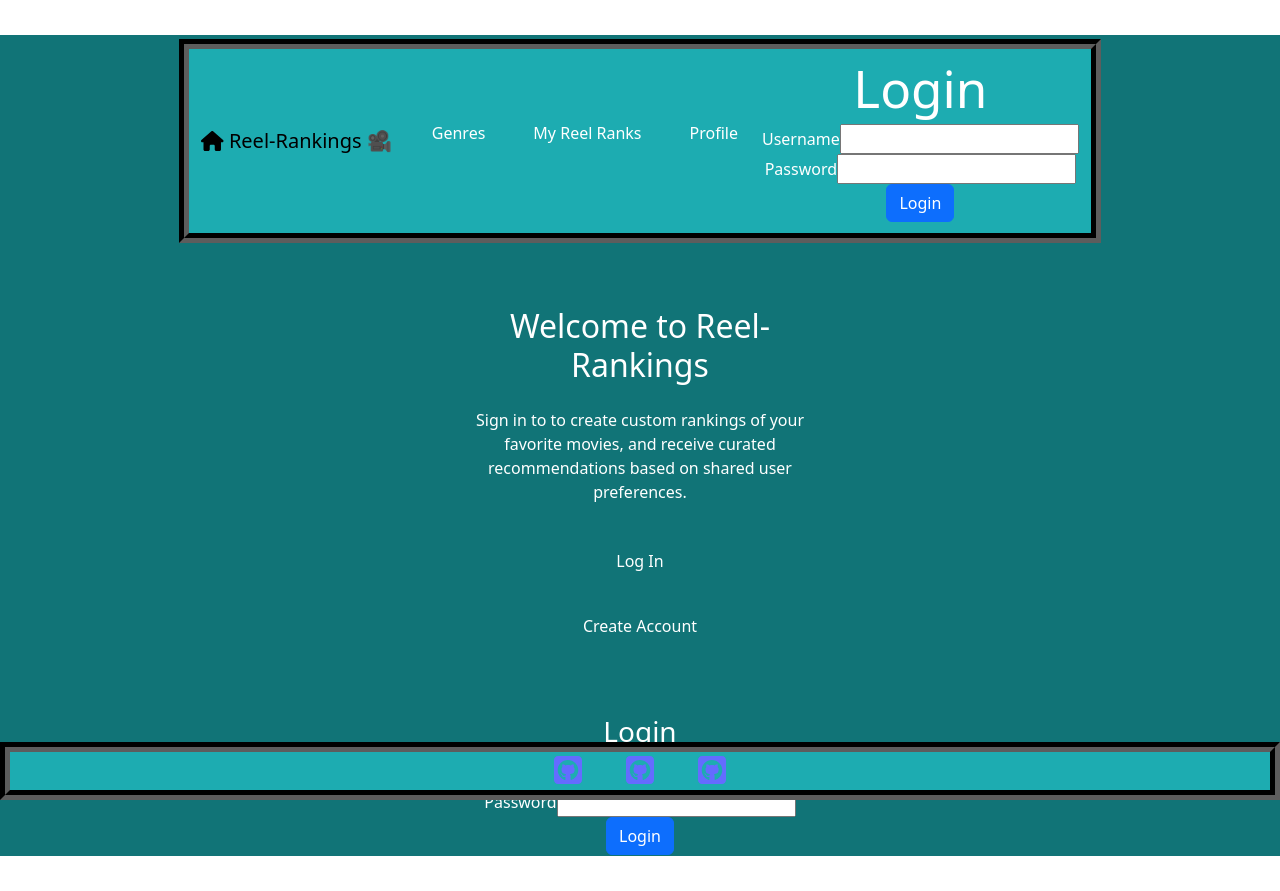
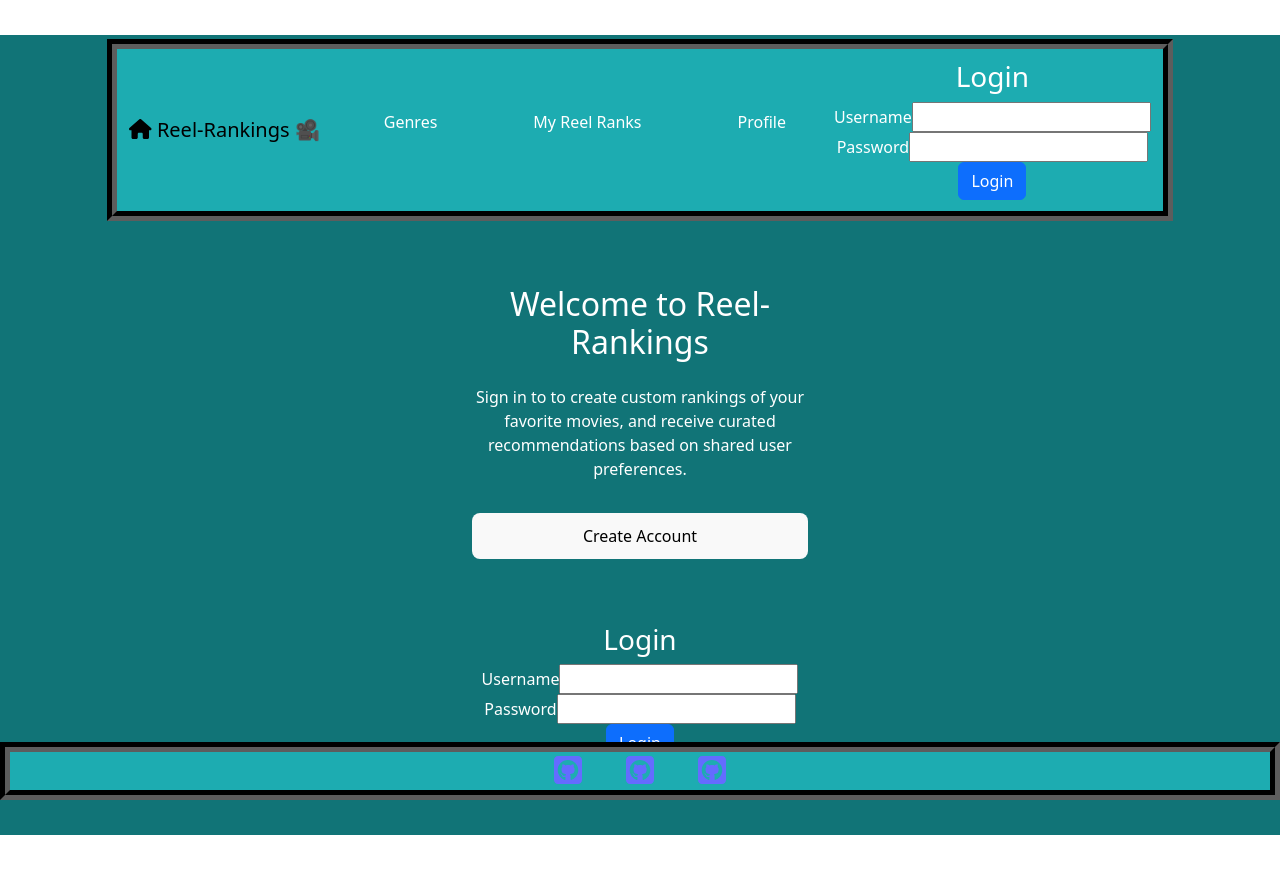
Before and after one commit to carlbr3/Reel-Rankings, a React (Vite) app in the folder client/: page /login in a window 1280 px wide. After the commit the page ends 870 px from the top, so only its background shows below. Built offline with nearby package versions, Linux system fonts and the light colour scheme.

Commit message:
updated image

```diff
--- a/client/src/components/Login.tsx
+++ b/client/src/components/Login.tsx
@@ -10,6 +10,8 @@ const Login = () => {
     username: '',
     password: ''
   });
+
+
 
   // Handle changes in the input fields
   const handleChange = (e: ChangeEvent<HTMLInputElement | HTMLSelectElement>) => {
--- a/client/src/components/Nav.tsx
+++ b/client/src/components/Nav.tsx
@@ -11,20 +11,20 @@ export default function Nav() {
                 </Link>
                 <div className="collapse navbar-collapse" id="navbarNav">
                     <ul className="d-flex justify-content-center align-items-center list-unstyled">
-                        <li className="nav-item px-4">
+                        <li className="nav-item px-5">
                             <Link className="nav-link" to="/Genres">Genres</Link>
                         </li>
-                        <li className="nav-item px-4">
+                        <li className="nav-item px-5">
                             <Link className="nav-link" to="/My Reel Ranks">My Reel Ranks</Link>
                         </li>
-                        <li className="nav-item px-4">
+                        <li className="nav-item px-5">
                             <Link className="nav-link" to="/Profile">Profile</Link>
                         </li>
                     </ul>
                 </div>
                 <div className="form-container collapse navbar-collapse" id="navbarNav">
                     <form className="form login-form">
-                        <h1>Login</h1>
+                        <h3>Login</h3>
                         <div className="form-group">
                             <label>Username</label>
                             <input className="form-input" type='text' name='username' />
--- a/client/src/components/Profile.tsx
+++ b/client/src/components/Profile.tsx
@@ -13,10 +13,7 @@ const Profile = () => {
   const [user, setUser] = useState<User | null>(null);
   const navigate = useNavigate();
 
-  const handleLogin = () => {
-    // This will be replaced with actual auth logic later
-    navigate("/login");
-  };
+
 
   const handleSignup = () => {
     navigate("/signup");
@@ -34,10 +31,7 @@ const Profile = () => {
         <div className="auth-buttons">
           <h2>Welcome to Reel-Rankings</h2>
           <p>Sign in to to create custom rankings of your favorite movies, and receive curated recommendations based on shared user preferences.</p>
-          <button className="login-button" onClick={handleLogin}>
-            Log In
-          </button>
-          <button className="signup-button" onClick={handleSignup}>
+          <button className="button btn-info" onClick={handleSignup}>
             Create Account
           </button>
         </div>
```
